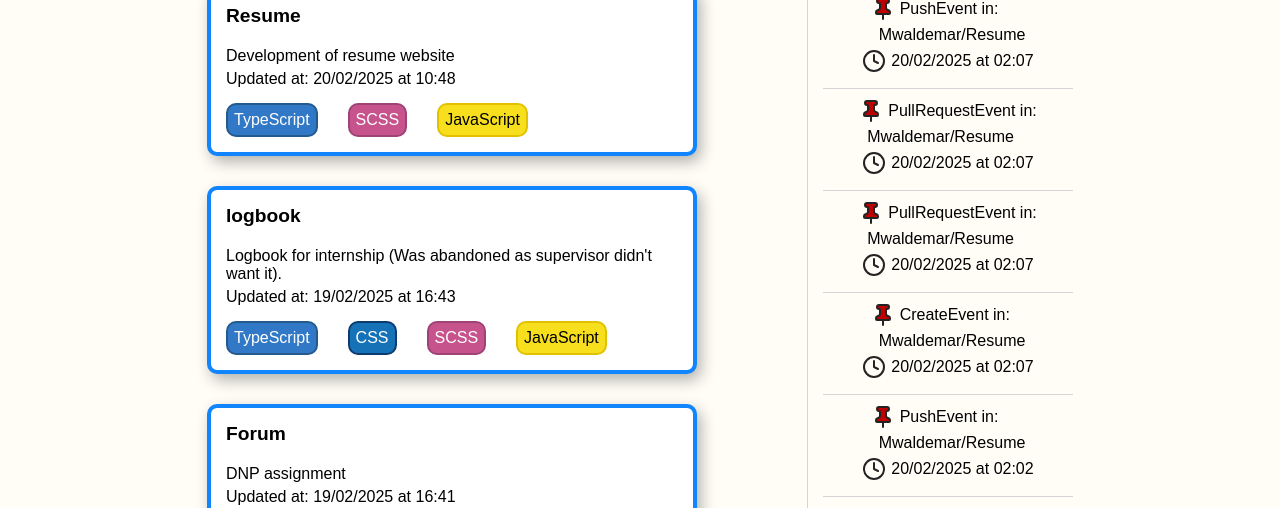
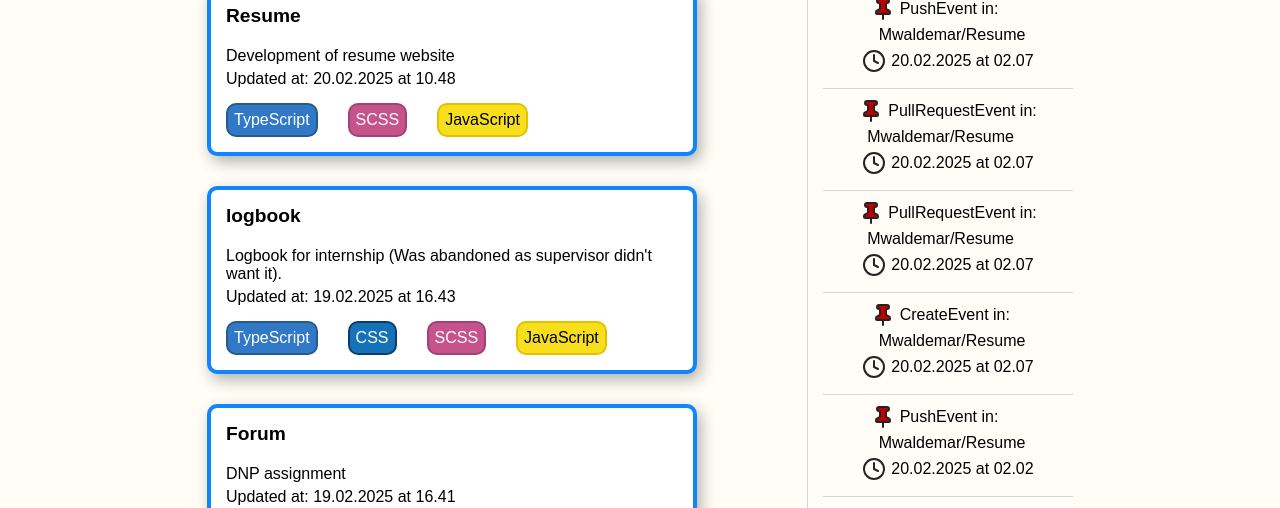
Before and after one commit to Mwaldemar/Resume, a Next.js app: page /repos in a window 1280 px wide. Shown: the part 292-800 px from the top of the page. Built offline with nearby package versions, Linux system fonts and the light colour scheme.

Commit message:
fixed small timezone mistake

```diff
--- a/app/components/githubActivity/githubActivity.tsx
+++ b/app/components/githubActivity/githubActivity.tsx
@@ -16,7 +16,7 @@ type GitHubActivityProps = {
 }
 
 export const formatDate = (dateString: string) => {
-    return new Intl.DateTimeFormat('en-GB', {
+    return new Intl.DateTimeFormat('da-dk', {
         day: '2-digit',
         month: '2-digit',
         year: 'numeric',
```
